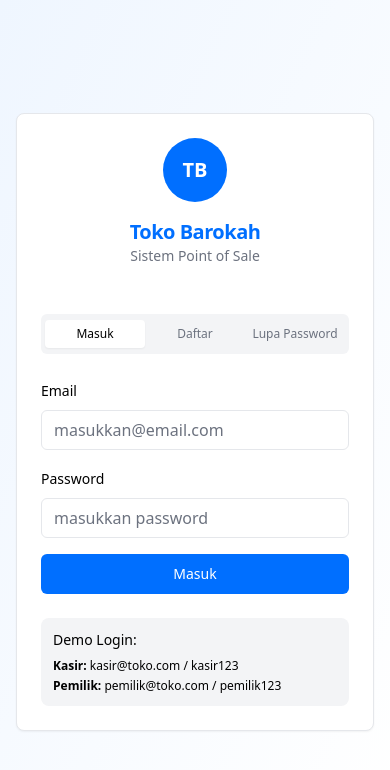
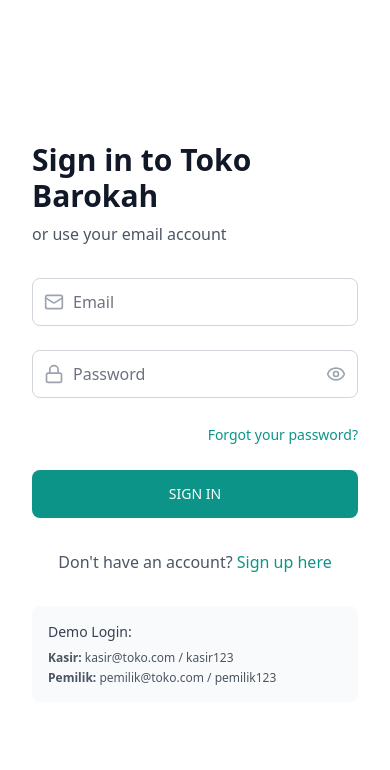
Before and after one commit to lailyrahma/toko-kelontong-digital-52, a React (Vite) app: page /login in a window 390 px wide. Shown: the top 770 px of the page. Built offline with nearby package versions, Linux system fonts and the light colour scheme.

Commit message:
Refactor: Update login and transaction pages
Updated the login, sign-up, and forgot password sections to match the provided image. Also, improved the mobile transaction page's cart visibility.

```diff
--- a/src/pages/Login.tsx
+++ b/src/pages/Login.tsx
@@ -4,12 +4,15 @@ import { useNavigate } from 'react-router-dom';
 import { useUser } from '@/contexts/UserContext';
 import { Button } from '@/components/ui/button';
 import { Input } from '@/components/ui/input';
-import { Card, CardContent, CardDescription, CardHeader, CardTitle } from '@/components/ui/card';
+import { Card, CardContent } from '@/components/ui/card';
 import { Label } from '@/components/ui/label';
 import { useToast } from '@/hooks/use-toast';
-import { Tabs, TabsContent, TabsList, TabsTrigger } from '@/components/ui/tabs';
+import { Eye, EyeOff, Mail, Lock, User, ArrowLeft } from 'lucide-react';
 
 const Login = () => {
+  const [currentView, setCurrentView] = useState<'login' | 'signup' | 'forgot'>('login');
+  const [showPassword, setShowPassword] = useState(false);
+
   // Login states
   const [email, setEmail] = useState('');
   const [password, setPassword] = useState('');
@@ -74,6 +77,7 @@ const Login = () => {
       setSignUpName('');
       setSignUpEmail('');
       setSignUpPassword('');
+      setCurrentView('login');
     } catch (error) {
       toast({
         title: "Error",
@@ -98,6 +102,7 @@ const Login = () => {
       });
 
       setForgotEmail('');
+      setCurrentView('login');
     } catch (error) {
       toast({
         title: "Error",
@@ -110,133 +115,250 @@ const Login = () => {
   };
 
   return (
-    <div className="min-h-screen flex items-center justify-center bg-gradient-to-br from-blue-50 to-white p-4">
-      <Card className="w-full max-w-md">
-        <CardHeader className="text-center space-y-4">
-          <div className="mx-auto w-16 h-16 bg-primary rounded-full flex items-center justify-center">
-            <span className="text-xl font-bold text-white">TB</span>
-          </div>
-          <div>
-            <CardTitle className="text-xl font-bold text-primary">Toko Barokah</CardTitle>
-            <CardDescription className="text-sm">Sistem Point of Sale</CardDescription>
-          </div>
-        </CardHeader>
+    <div className="min-h-screen flex">
+      {/* Left Panel - Form */}
+      <div className="flex-1 flex items-center justify-center p-8 bg-white">
+        <div className="w-full max-w-md">
+          {/* Back Button for Sign Up and Forgot Password */}
+          {currentView !== 'login' && (
+            <Button
+              variant="ghost"
+              onClick={() => setCurrentView('login')}
+              className="mb-4 p-0 h-auto text-gray-600 hover:text-gray-800"
+            >
+              <ArrowLeft className="h-4 w-4 mr-2" />
+              Kembali
+            </Button>
+          )}
 
-        <CardContent className="p-6">
-          <Tabs defaultValue="login" className="w-full">
-            <TabsList className="grid w-full grid-cols-3 mb-6">
-              <TabsTrigger value="login" className="text-xs">Masuk</TabsTrigger>
-              <TabsTrigger value="signup" className="text-xs">Daftar</TabsTrigger>
-              <TabsTrigger value="forgot" className="text-xs">Lupa Password</TabsTrigger>
-            </TabsList>
+          {/* Login Form */}
+          {currentView === 'login' && (
+            <>
+              <div className="mb-8">
+                <h1 className="text-3xl font-bold text-gray-900 mb-2">Sign in to Toko Barokah</h1>
+                <p className="text-gray-600">or use your email account</p>
+              </div>
 
-            {/* Login Tab */}
-            <TabsContent value="login">
-              <form onSubmit={handleLogin} className="space-y-4">
+              <form onSubmit={handleLogin} className="space-y-6">
                 <div className="space-y-2">
-                  <Label htmlFor="login-email" className="text-sm">Email</Label>
+                  <div className="relative">
+                    <Mail className="absolute left-3 top-1/2 transform -translate-y-1/2 h-5 w-5 text-gray-400" />
+                    <Input
+                      type="email"
+                      placeholder="Email"
+                      value={email}
+                      onChange={(e) => setEmail(e.target.value)}
+                      className="pl-10 h-12 border-gray-300 rounded-lg"
+                      required
+                    />
+                  </div>
+                </div>
+
+                <div className="space-y-2">
+                  <div className="relative">
+                    <Lock className="absolute left-3 top-1/2 transform -translate-y-1/2 h-5 w-5 text-gray-400" />
+                    <Input
+                      type={showPassword ? "text" : "password"}
+                      placeholder="Password"
+                      value={password}
+                      onChange={(e) => setPassword(e.target.value)}
+                      className="pl-10 pr-10 h-12 border-gray-300 rounded-lg"
+                      required
+                    />
+                    <button
+                      type="button"
+                      onClick={() => setShowPassword(!showPassword)}
+                      className="absolute right-3 top-1/2 transform -translate-y-1/2 text-gray-400 hover:text-gray-600"
+                    >
+                      {showPassword ? <EyeOff className="h-5 w-5" /> : <Eye className="h-5 w-5" />}
+                    </button>
+                  </div>
+                </div>
+
+                <div className="text-right">
+                  <button
+                    type="button"
+                    onClick={() => setCurrentView('forgot')}
+                    className="text-sm text-teal-600 hover:text-teal-700 font-medium"
+                  >
+                    Forgot your password?
+                  </button>
+                </div>
+
+                <Button
+                  type="submit"
+                  className="w-full h-12 bg-teal-600 hover:bg-teal-700 text-white rounded-lg font-medium"
+                  disabled={loading}
+                >
+                  {loading ? 'SIGNING IN...' : 'SIGN IN'}
+                </Button>
+              </form>
+
+              <div className="mt-8 text-center">
+                <p className="text-gray-600">
+                  Don't have an account?{' '}
+                  <button
+                    onClick={() => setCurrentView('signup')}
+                    className="text-teal-600 hover:text-teal-700 font-medium"
+                  >
+                    Sign up here
+                  </button>
+                </p>
+              </div>
+
+              {/* Demo Credentials */}
+              <div className="mt-8 p-4 bg-gray-50 rounded-lg">
+                <h4 className="font-medium text-sm mb-2 text-gray-700">Demo Login:</h4>
+                <div className="text-xs space-y-1 text-gray-600">
+                  <p><strong>Kasir:</strong> kasir@toko.com / kasir123</p>
+                  <p><strong>Pemilik:</strong> pemilik@toko.com / pemilik123</p>
+                </div>
+              </div>
+            </>
+          )}
+
+          {/* Sign Up Form */}
+          {currentView === 'signup' && (
+            <>
+              <div className="mb-8">
+                <h1 className="text-3xl font-bold text-gray-900 mb-2">Create Account</h1>
+                <p className="text-gray-600">Enter your personal details and start journey with us</p>
+              </div>
+
+              <form onSubmit={handleSignUp} className="space-y-6">
+                <div className="relative">
+                  <User className="absolute left-3 top-1/2 transform -translate-y-1/2 h-5 w-5 text-gray-400" />
                   <Input
-                    id="login-email"
-                    type="email"
-                    placeholder="masukkan@email.com"
-                    value={email}
-                    onChange={(e) => setEmail(e.target.value)}
+                    type="text"
+                    placeholder="Full Name"
+                    value={signUpName}
+                    onChange={(e) => setSignUpName(e.target.value)}
+                    className="pl-10 h-12 border-gray-300 rounded-lg"
                     required
                   />
                 </div>
-                <div className="space-y-2">
-                  <Label htmlFor="login-password" className="text-sm">Password</Label>
+
+                <div className="relative">
+                  <Mail className="absolute left-3 top-1/2 transform -translate-y-1/2 h-5 w-5 text-gray-400" />
                   <Input
-                    id="login-password"
-                    type="password"
-                    placeholder="masukkan password"
-                    value={password}
-                    onChange={(e) => setPassword(e.target.value)}
+                    type="email"
+                    placeholder="Email"
+                    value={signUpEmail}
+                    onChange={(e) => setSignUpEmail(e.target.value)}
+                    className="pl-10 h-12 border-gray-300 rounded-lg"
                     required
                   />
                 </div>
-                <Button type="submit" className="w-full" disabled={loading}>
-                  {loading ? 'Masuk...' : 'Masuk'}
+
+                <div className="relative">
+                  <Lock className="absolute left-3 top-1/2 transform -translate-y-1/2 h-5 w-5 text-gray-400" />
+                  <Input
+                    type={showPassword ? "text" : "password"}
+                    placeholder="Password"
+                    value={signUpPassword}
+                    onChange={(e) => setSignUpPassword(e.target.value)}
+                    className="pl-10 pr-10 h-12 border-gray-300 rounded-lg"
+                    required
+                  />
+                  <button
+                    type="button"
+                    onClick={() => setShowPassword(!showPassword)}
+                    className="absolute right-3 top-1/2 transform -translate-y-1/2 text-gray-400 hover:text-gray-600"
+                  >
+                    {showPassword ? <EyeOff className="h-5 w-5" /> : <Eye className="h-5 w-5" />}
+                  </button>
+                </div>
+
+                <Button
+                  type="submit"
+                  className="w-full h-12 bg-teal-600 hover:bg-teal-700 text-white rounded-lg font-medium"
+                  disabled={signUpLoading}
+                >
+                  {signUpLoading ? 'CREATING ACCOUNT...' : 'SIGN UP'}
                 </Button>
               </form>
-            </TabsContent>
+            </>
+          )}
 
-            {/* Sign Up Tab */}
-            <TabsContent value="signup">
-              <form onSubmit={handleSignUp} className="space-y-4">
-                <div className="space-y-2">
-                  <Label htmlFor="signup-name" className="text-sm">Nama Lengkap</Label>
+          {/* Forgot Password Form */}
+          {currentView === 'forgot' && (
+            <>
+              <div className="mb-8">
+                <h1 className="text-3xl font-bold text-gray-900 mb-2">Reset Password</h1>
+                <p className="text-gray-600">Enter your email to receive reset instructions</p>
+              </div>
+
+              <form onSubmit={handleForgotPassword} className="space-y-6">
+                <div className="relative">
+                  <Mail className="absolute left-3 top-1/2 transform -translate-y-1/2 h-5 w-5 text-gray-400" />
                   <Input
-                    id="signup-name"
-                    type="text"
-                    placeholder="nama lengkap"
-                    value={signUpName}
-                    onChange={(e) => setSignUpName(e.target.value)}
+                    type="email"
+                    placeholder="Enter your email"
+                    value={forgotEmail}
+                    onChange={(e) => setForgotEmail(e.target.value)}
+                    className="pl-10 h-12 border-gray-300 rounded-lg"
                     required
                   />
                 </div>
-                <div className="space-y-2">
-                  <Label htmlFor="signup-email" className="text-sm">Email</Label>
-                  <Input
-                    id="signup-email"
-                    type="email"
-                    placeholder="email@domain.com"
-                    value={signUpEmail}
-                    onChange={(e) => setSignUpEmail(e.target.value)}
-                    required
-                  />
-                </div>
-                <div className="space-y-2">
-                  <Label htmlFor="signup-password" className="text-sm">Password</Label>
-                  <Input
-                    id="signup-password"
-                    type="password"
-                    placeholder="buat password"
-                    value={signUpPassword}
-                    onChange={(e) => setSignUpPassword(e.target.value)}
-                    required
-                  />
-                </div>
-                <Button type="submit" className="w-full" disabled={signUpLoading}>
-                  {signUpLoading ? 'Mendaftar...' : 'Daftar Sekarang'}
+
+                <Button
+                  type="submit"
+                  className="w-full h-12 bg-teal-600 hover:bg-teal-700 text-white rounded-lg font-medium"
+                  disabled={forgotLoading}
+                >
+                  {forgotLoading ? 'SENDING...' : 'SEND RESET LINK'}
                 </Button>
               </form>
-            </TabsContent>
+            </>
+          )}
+        </div>
+      </div>
 
-            {/* Forgot Password Tab */}
-            <TabsContent value="forgot">
-              <form onSubmit={handleForgotPassword} className="space-y-4">
-                <div className="space-y-2">
-                  <Label htmlFor="forgot-email" className="text-sm">Email</Label>
-                  <Input
-                    id="forgot-email"
-                    type="email"
-                    placeholder="masukkan email anda"
-                    value={forgotEmail}
-                    onChange={(e) => setForgotEmail(e.target.value)}
-                    required
-                  />
-                </div>
-                <div className="text-xs text-muted-foreground mb-4">
-                  Kami akan mengirim link reset password ke email Anda
-                </div>
-                <Button type="submit" className="w-full" disabled={forgotLoading}>
-                  {forgotLoading ? 'Mengirim...' : 'Kirim Link Reset'}
-                </Button>
-              </form>
-            </TabsContent>
-          </Tabs>
+      {/* Right Panel - Welcome Message */}
+      <div className="hidden lg:flex flex-1 bg-gradient-to-br from-teal-500 to-teal-600 items-center justify-center p-8">
+        <div className="text-center text-white max-w-md">
+          {currentView === 'login' && (
+            <>
+              <h2 className="text-4xl font-bold mb-4">Hello, Friend!</h2>
+              <p className="text-teal-100 mb-8 text-lg">
+                Enter your personal details and start journey with us
+              </p>
+              <Button
+                variant="outline"
+                onClick={() => setCurrentView('signup')}
+                className="bg-transparent border-2 border-white text-white hover:bg-white hover:text-teal-600 px-8 py-3 rounded-full font-medium"
+              >
+                SIGN UP
+              </Button>
+            </>
+          )}
 
-          {/* Demo Credentials */}
-          <div className="mt-6 p-3 bg-muted rounded-lg">
-            <h4 className="font-medium text-sm mb-2">Demo Login:</h4>
-            <div className="text-xs space-y-1">
-              <p><strong>Kasir:</strong> kasir@toko.com / kasir123</p>
-              <p><strong>Pemilik:</strong> pemilik@toko.com / pemilik123</p>
-            </div>
-          </div>
-        </CardContent>
-      </Card>
+          {currentView === 'signup' && (
+            <>
+              <h2 className="text-4xl font-bold mb-4">Welcome Back!</h2>
+              <p className="text-teal-100 mb-8 text-lg">
+                To keep connected with us please login with your personal info
+              </p>
+              <Button
+                variant="outline"
+                onClick={() => setCurrentView('login')}
+                className="bg-transparent border-2 border-white text-white hover:bg-white hover:text-teal-600 px-8 py-3 rounded-full font-medium"
+              >
+                SIGN IN
+              </Button>
+            </>
+          )}
+
+          {currentView === 'forgot' && (
+            <>
+              <h2 className="text-4xl font-bold mb-4">Need Help?</h2>
+              <p className="text-teal-100 text-lg">
+                Don't worry, we'll help you reset your password quickly and securely
+              </p>
+            </>
+          )}
+        </div>
+      </div>
     </div>
   );
 };
```
Also changed, not shown: src/pages/Transaction.tsx (+44 -22 lines).
